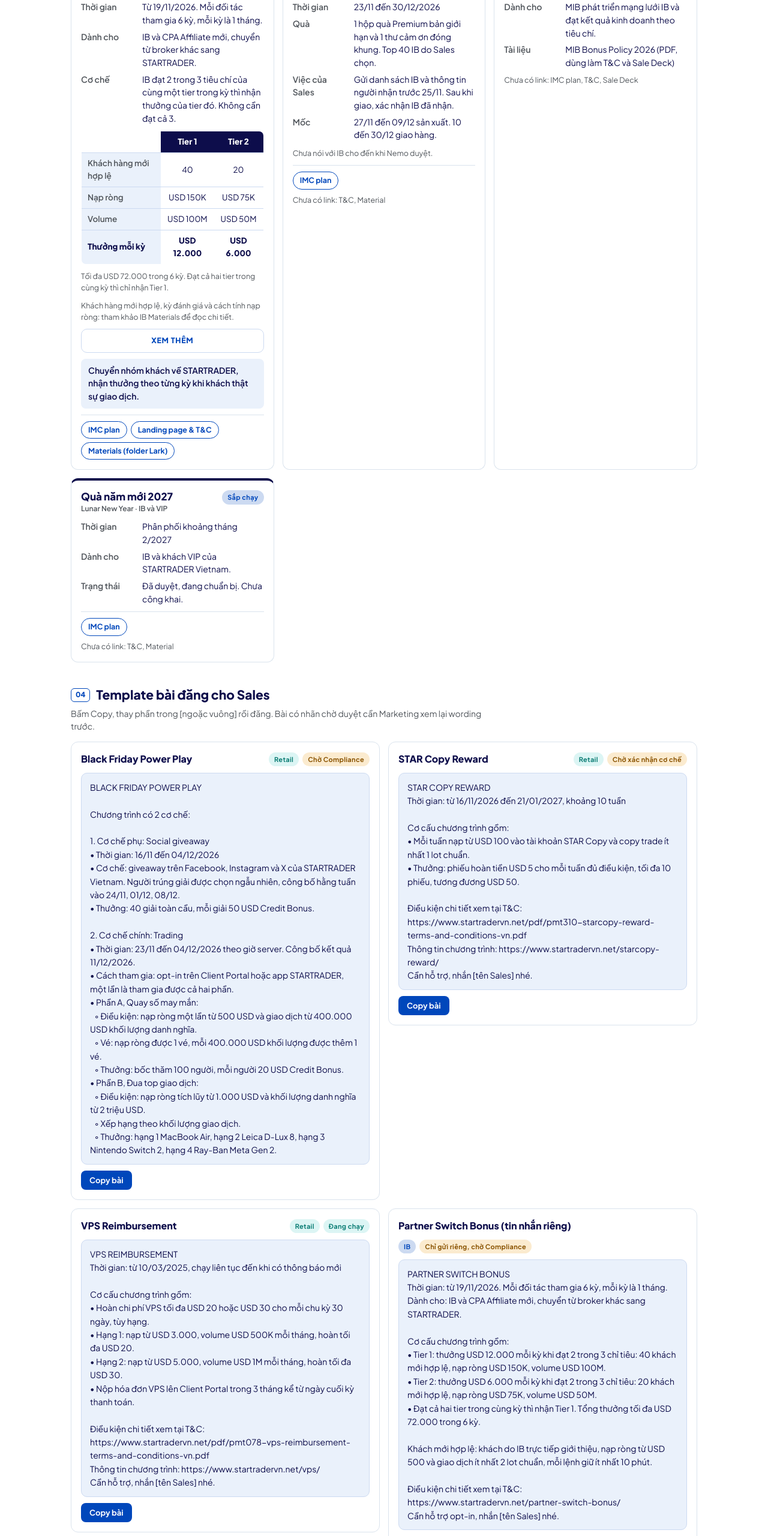
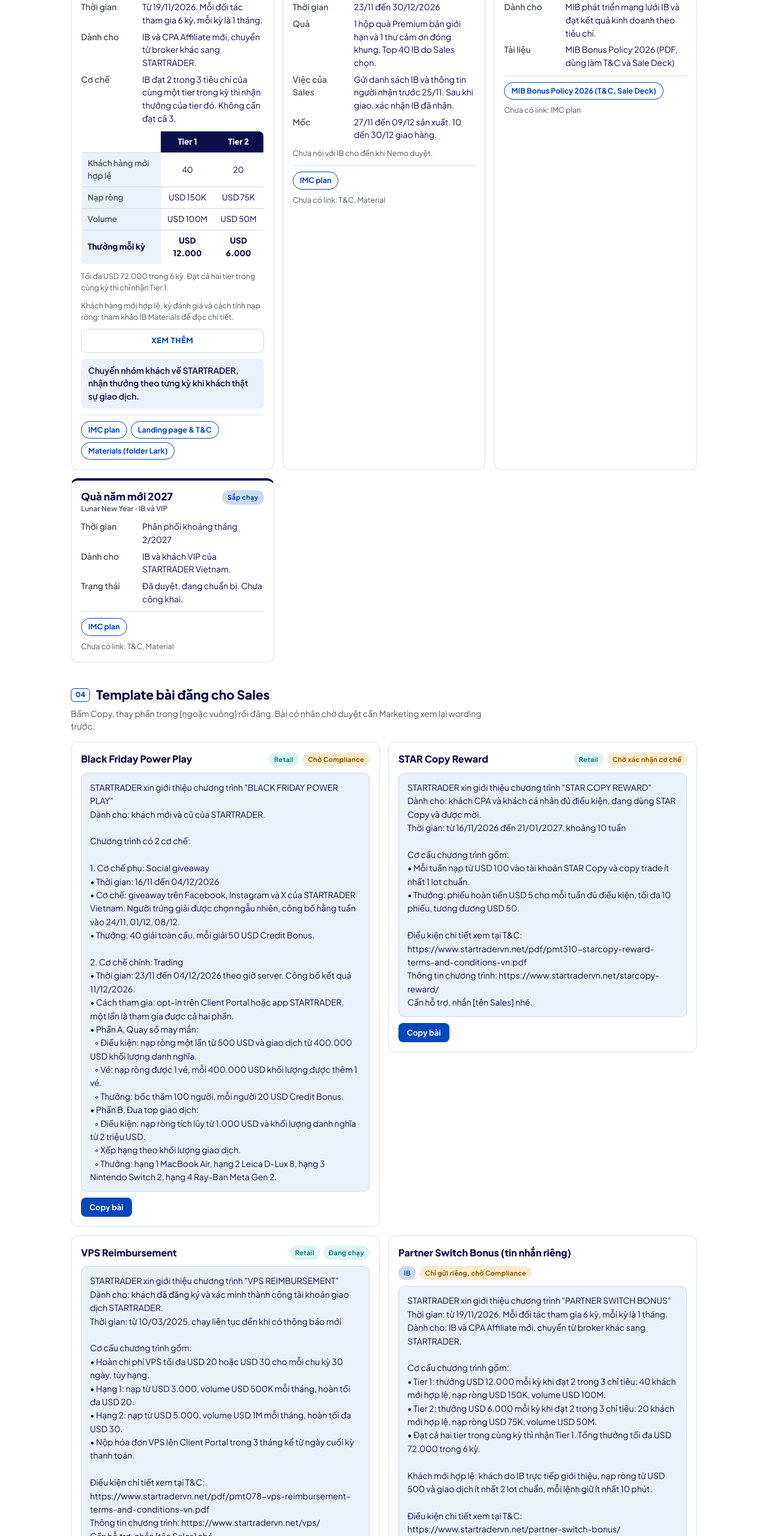
Before and after one commit to zynhuynh/STAR-VN-PROMOTION, a plain HTML site: page index.html in a window 1280 px wide. Shown: the part 2680-5240 px from the top of the page at 60% size. Drawn offline with Linux system fonts and the light colour scheme.

Commit message:
Add MIB link, intro line and audience to templates, GTR to be updated, sync with artifact
Co-Authored-By: Claude Sonnet 5.5 <noreply@anthropic.com>
Claude-Session: https://claude.ai/code/session_01S5jo9wbdtGqbARViNCPoCp

```diff
--- a/index.html
+++ b/index.html
@@ -420,7 +420,10 @@ footer{margin-top:44px;padding-top:16px;border-top:1px solid var(--line);color:v
         <dt>Tài liệu</dt><dd>MIB Bonus Policy 2026 (PDF, dùng làm T&amp;C và Sale Deck)</dd>
       </dl>
 
-      <div class="small miss">Chưa có link: IMC plan, T&amp;C, Sale Deck</div>
+      <div class="links">
+        <a class="lk" href="https://hff6qb5z7p3.sg.larksuite.com/file/RTDyb26QKo14Xrxc9nLlYwtKglf" target="_blank" rel="noopener">MIB Bonus Policy 2026 (T&amp;C, Sale Deck)</a>
+      </div>
+      <div class="small miss">Chưa có link: IMC plan</div>
     </article>
 
     <article class="card ib" id="c-gifts">
@@ -445,7 +448,8 @@ footer{margin-top:44px;padding-top:16px;border-top:1px solid var(--line);color:v
 
     <div class="tpl-card">
       <div class="tpl-head"><h3>Black Friday Power Play</h3><div class="tpl-tags"><span class="chip live">Retail</span><span class="chip hold">Chờ Compliance</span></div></div>
-<pre class="tpl" id="t1">BLACK FRIDAY POWER PLAY
+<pre class="tpl" id="t1">STARTRADER xin giới thiệu chương trình "BLACK FRIDAY POWER PLAY"
+Dành cho: khách mới và cũ của STARTRADER.
 
 Chương trình có 2 cơ chế:
 
@@ -470,7 +474,8 @@ Chương trình có 2 cơ chế:
 
     <div class="tpl-card">
       <div class="tpl-head"><h3>STAR Copy Reward</h3><div class="tpl-tags"><span class="chip live">Retail</span><span class="chip hold">Chờ xác nhận cơ chế</span></div></div>
-<pre class="tpl" id="t3">STAR COPY REWARD
+<pre class="tpl" id="t3">STARTRADER xin giới thiệu chương trình "STAR COPY REWARD"
+Dành cho: khách CPA và khách cá nhân đủ điều kiện, đang dùng STAR Copy và được mời.
 Thời gian: từ 16/11/2026 đến 21/01/2027, khoảng 10 tuần
 
 Cơ cấu chương trình gồm:
@@ -485,7 +490,8 @@ Cần hỗ trợ, nhắn [tên Sales] nhé.</pre>
 
     <div class="tpl-card">
       <div class="tpl-head"><h3>VPS Reimbursement</h3><div class="tpl-tags"><span class="chip live">Retail</span><span class="chip live">Đang chạy</span></div></div>
-<pre class="tpl" id="t4">VPS REIMBURSEMENT
+<pre class="tpl" id="t4">STARTRADER xin giới thiệu chương trình "VPS REIMBURSEMENT"
+Dành cho: khách đã đăng ký và xác minh thành công tài khoản giao dịch STARTRADER.
 Thời gian: từ 10/03/2025, chạy liên tục đến khi có thông báo mới
 
 Cơ cấu chương trình gồm:
@@ -502,7 +508,7 @@ Cần hỗ trợ, nhắn [tên Sales] nhé.</pre>
 
     <div class="tpl-card">
       <div class="tpl-head"><h3>Partner Switch Bonus (tin nhắn riêng)</h3><div class="tpl-tags"><span class="chip soon">IB</span><span class="chip hold">Chỉ gửi riêng, chờ Compliance</span></div></div>
-<pre class="tpl" id="t5">PARTNER SWITCH BONUS
+<pre class="tpl" id="t5">STARTRADER xin giới thiệu chương trình "PARTNER SWITCH BONUS"
 Thời gian: từ 19/11/2026. Mỗi đối tác tham gia 6 kỳ, mỗi kỳ là 1 tháng.
 Dành cho: IB và CPA Affiliate mới, chuyển từ broker khác sang STARTRADER.
 
@@ -520,16 +526,7 @@ Cần hỗ trợ opt-in, nhắn [tên Sales] nhé.</pre>
 
     <div class="tpl-card">
       <div class="tpl-head"><h3>Golden Ticket Rush (teaser)</h3><div class="tpl-tags"><span class="chip soon">Retail</span><span class="chip hold">Chưa đăng, chờ T&amp;C</span></div></div>
-<pre class="tpl" id="t6">GOLDEN TICKET RUSH
-Thời gian: từ 07/12 đến 25/12/2026, 15 ngày
-
-Cơ cấu chương trình gồm:
-• Nạp ròng từ USD 200, mỗi 0,5 lot GOLD được 1 ticket, không giới hạn số ticket.
-• Rút thăm 101 giải: 1 iPhone 18 Pro Max, 5 giải tiền thưởng USD 50, 95 giải tiền thưởng USD 10.
-• Giải iPhone yêu cầu nạp ròng từ USD 500 và giao dịch ít nhất 2 lot.
-
-Điều kiện chi tiết xem tại T&amp;C: [link T&amp;C]
-Cần hỗ trợ, nhắn [tên Sales] nhé.</pre>
+<pre class="tpl" id="t6">To be updated</pre>
       <button class="copy" data-target="t6" type="button">Copy bài</button>
     </div>
   </div>
```
